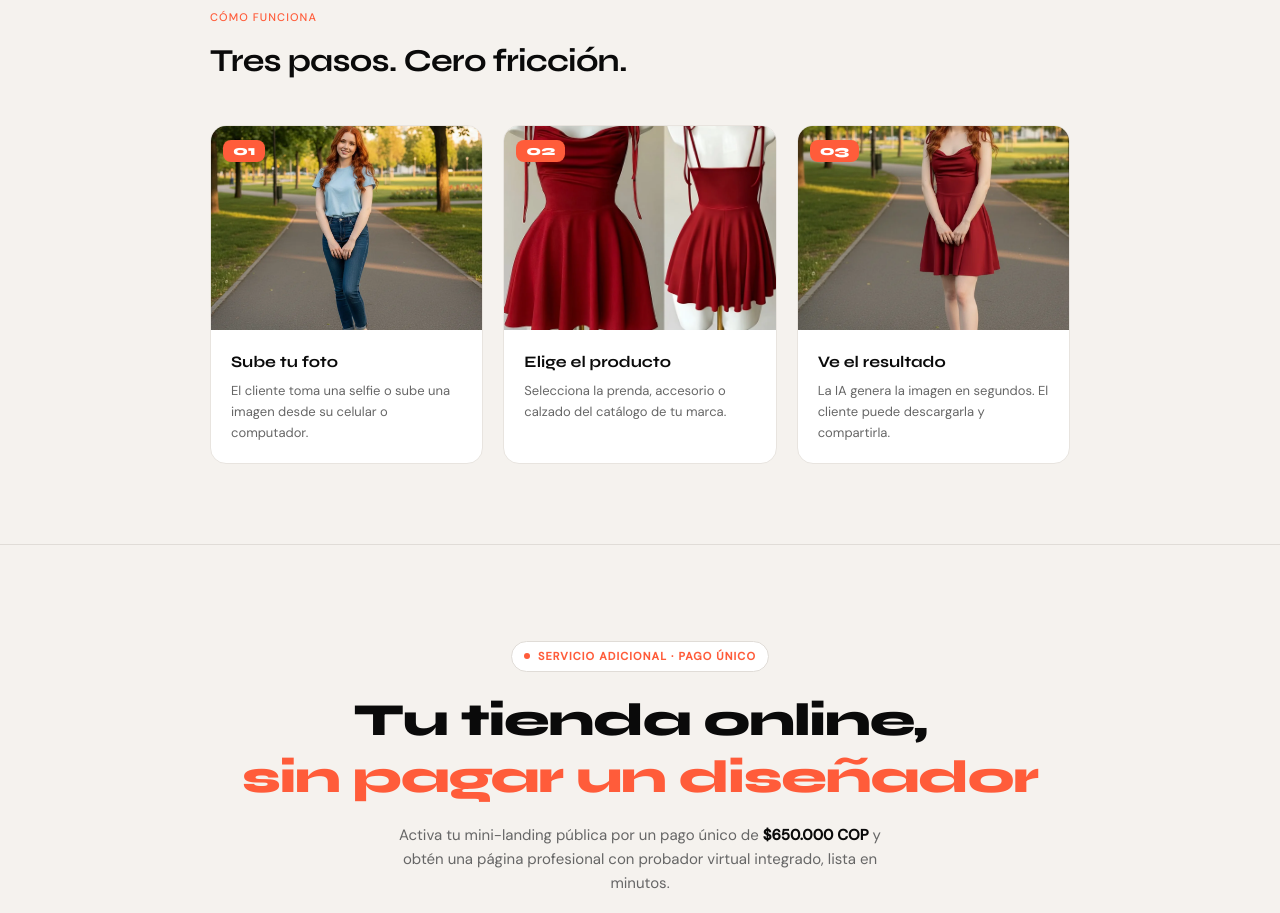
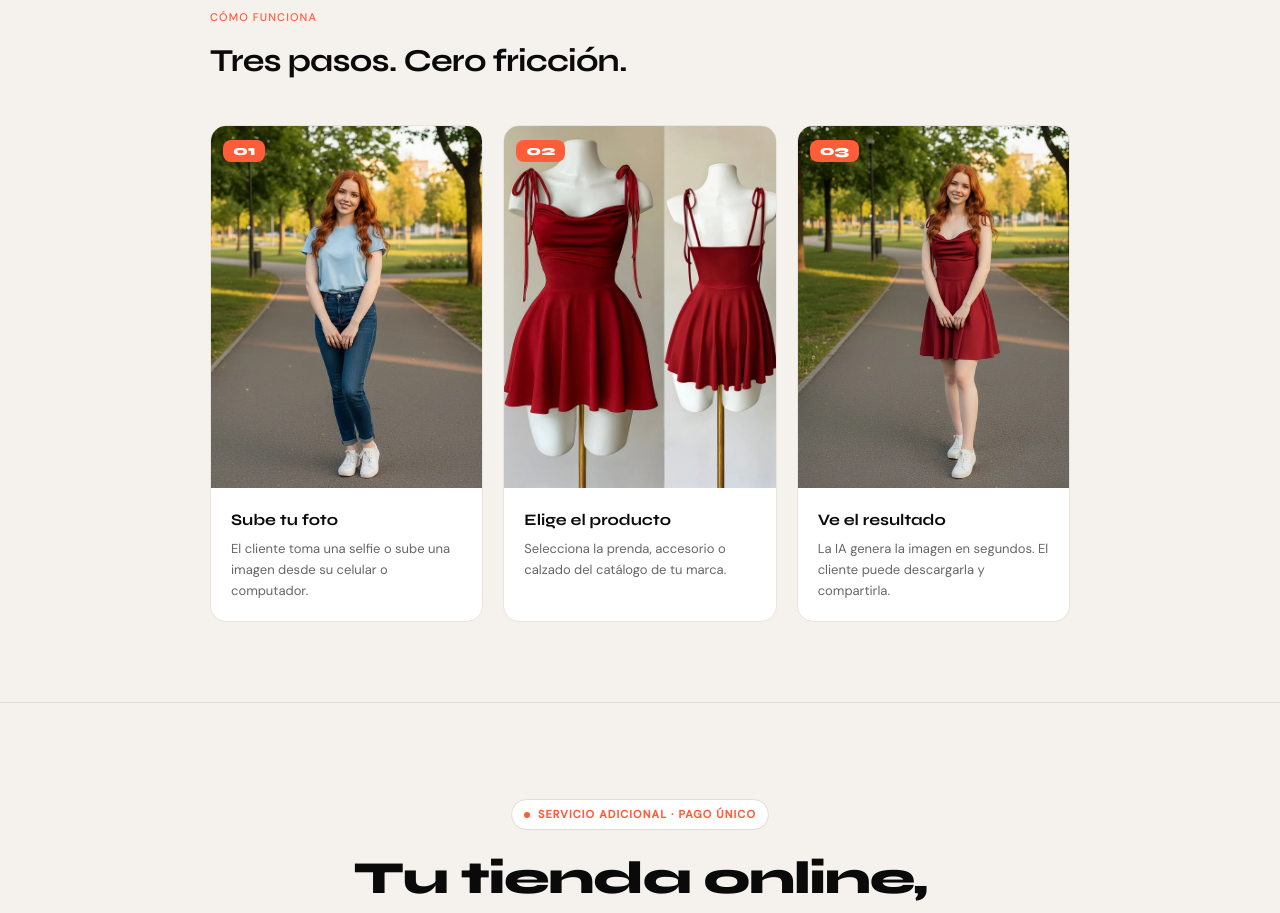
Before and after one commit to depper-IA/Lookitry, a Next.js app in the folder frontend/: page / in a window 1280 px wide. Shown: the part 2140-3053 px from the top of the page. Built offline with nearby package versions, Linux system fonts and the light colour scheme; no server answers.

Commit message:
fix: aspect ratio 3/4 y object-top en imagenes de pasos para mostrar rostros

```diff
--- a/frontend/src/components/landing/LandingClient.tsx
+++ b/frontend/src/components/landing/LandingClient.tsx
@@ -34,9 +34,9 @@ function IconCheckSmall() {
 
 // ── Datos estáticos ───────────────────────────────────────────────────────────
 const STEPS = [
-  { n: '01', title: 'Sube tu foto', desc: 'El cliente toma una selfie o sube una imagen desde su celular o computador.', img: '/steps/paso-1.webp', alt: 'Cliente subiendo una selfie al probador virtual' },
-  { n: '02', title: 'Elige el producto', desc: 'Selecciona la prenda, accesorio o calzado del catálogo de tu marca.', img: '/steps/paso-2.webp', alt: 'Selección de producto en el catálogo del probador virtual' },
-  { n: '03', title: 'Ve el resultado', desc: 'La IA genera la imagen en segundos. El cliente puede descargarla y compartirla.', img: '/steps/paso-3.webp', alt: 'Resultado generado por IA del probador virtual de ropa' },
+  { n: '01', title: 'Sube tu foto', desc: 'El cliente toma una selfie o sube una imagen desde su celular o computador.', img: '/steps/paso-1.webp', alt: 'Cliente subiendo una selfie al probador virtual', pos: 'object-top' },
+  { n: '02', title: 'Elige el producto', desc: 'Selecciona la prenda, accesorio o calzado del catálogo de tu marca.', img: '/steps/paso-2.webp', alt: 'Selección de producto en el catálogo del probador virtual', pos: 'object-center' },
+  { n: '03', title: 'Ve el resultado', desc: 'La IA genera la imagen en segundos. El cliente puede descargarla y compartirla.', img: '/steps/paso-3.webp', alt: 'Resultado generado por IA del probador virtual de ropa', pos: 'object-top' },
 ];
 
 const TESTIMONIALS = [
@@ -290,12 +290,12 @@ export default function LandingClient() {
           <div className="grid grid-cols-1 md:grid-cols-3 gap-5">
             {STEPS.map((s, i) => (
               <div key={s.n} className="bg-white border border-[#e8e4df] rounded-2xl overflow-hidden hover:shadow-md hover:-translate-y-0.5 transition-all duration-200">
-                <div className="relative w-full aspect-[4/3] overflow-hidden bg-[#f0ece8]">
+                <div className="relative w-full aspect-[3/4] overflow-hidden bg-[#f0ece8]">
                   <Image
                     src={s.img}
                     alt={s.alt}
                     fill
-                    className="object-cover"
+                    className={`object-cover ${s.pos}`}
                     sizes="(max-width: 768px) 100vw, 33vw"
                     loading={i === 0 ? 'eager' : 'lazy'}
                   />
```
